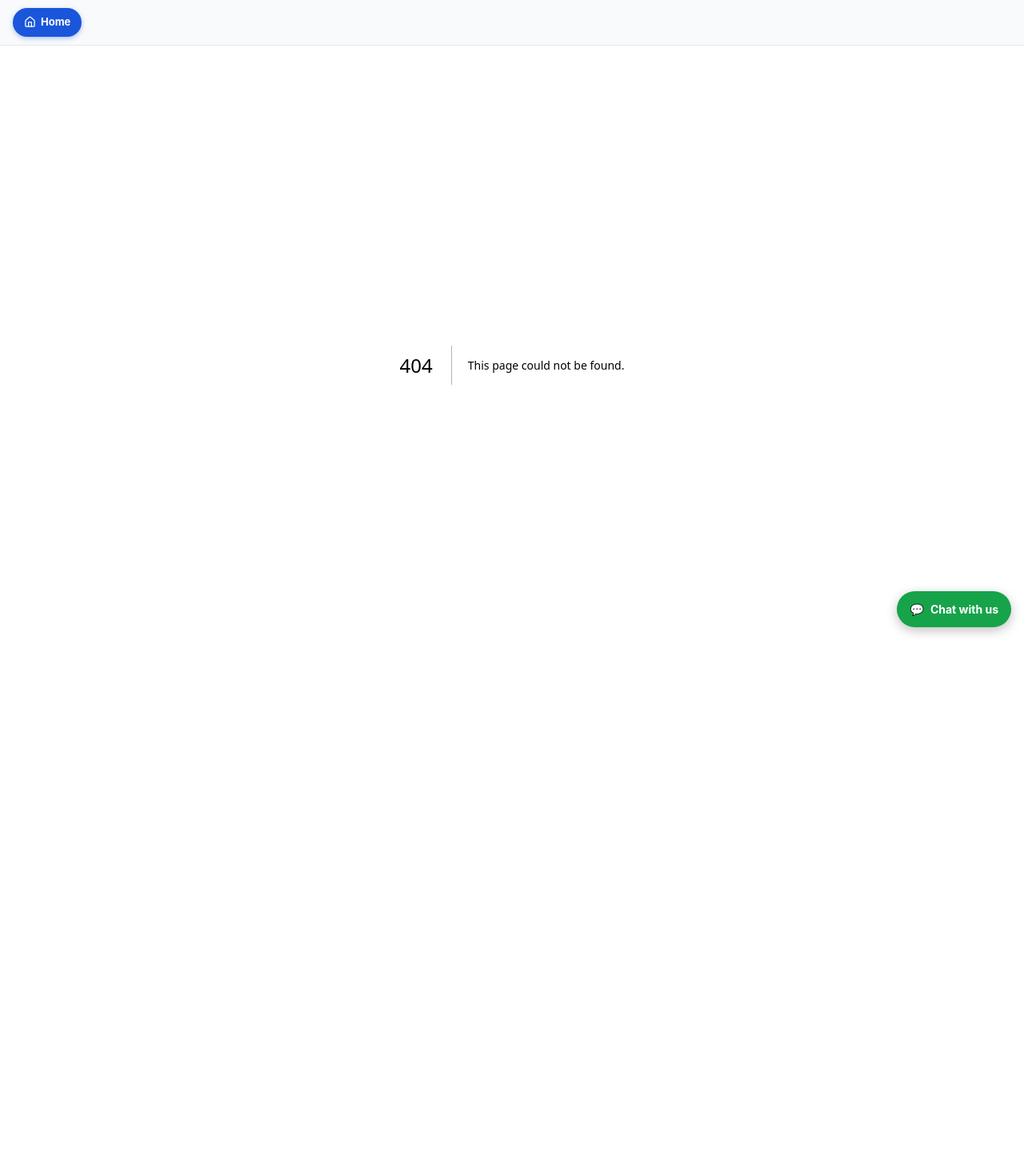
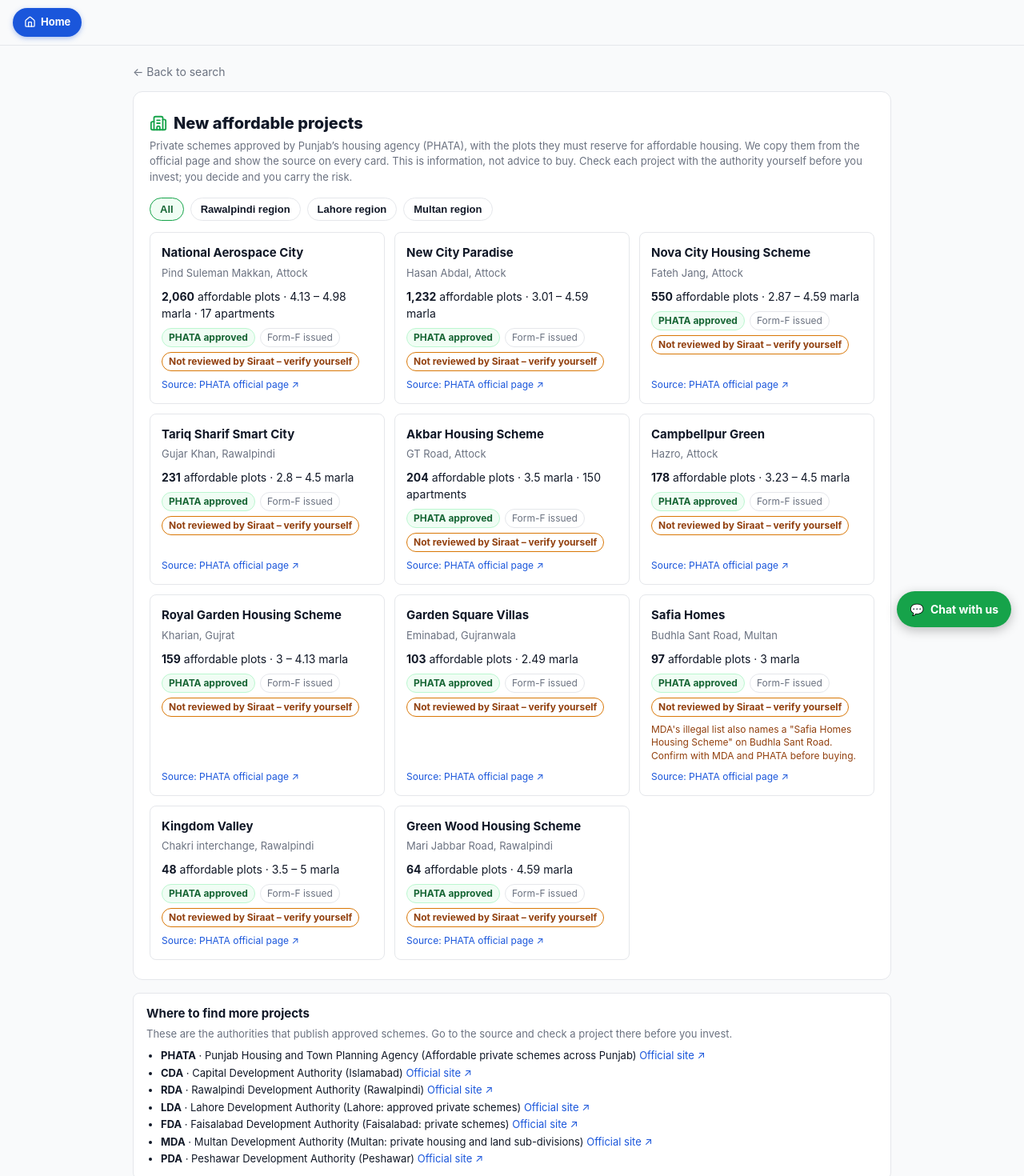
Before and after one commit to unaseer699/siraat, a Next.js app in the folder apps/frontend/: page /new-projects in a window 1280 px wide. Before the commit this address had no page. Shown: the top 1470 px of the page at 80% size. Before the commit the page ends 857 px from the top, so only its background shows below. Built offline with nearby package versions, Linux system fonts and the light colour scheme.

Commit message:
Move new projects to its own /new-projects page with region filter and official sources; add home tile
Co-Authored-By: Claude Sonnet 5.5 <noreply@anthropic.com>
Claude-Session: https://claude.ai/code/session_01KhBca2remZ5WMqW53Dcwba

```diff
--- /dev/null
+++ b/apps/frontend/src/app/new-projects/page.tsx
@@ -0,0 +1,18 @@
+import type { Metadata } from 'next';
+import { BackLink } from '@/components/BackLink';
+import { NewProjects, ProjectSources } from '@/components/NewProjects';
+
+export const metadata: Metadata = {
+  title: 'New projects | Siraat',
+  description: 'Affordable housing projects published by official authorities, with the source on every project.',
+};
+
+export default function NewProjectsPage() {
+  return (
+    <main style={{ width: '100%', maxWidth: '980px', margin: '0 auto', padding: '24px 16px', display: 'flex', flexDirection: 'column', gap: '16px' }}>
+      <BackLink />
+      <NewProjects />
+      <ProjectSources />
+    </main>
+  );
+}
--- a/apps/frontend/src/app/page.tsx
+++ b/apps/frontend/src/app/page.tsx
@@ -27,7 +27,6 @@ import { parsePlotQuery, plotsPageHref } from '@/lib/queryFilters';
 import { PlotMatches } from '@/components/PlotMatches';
 import { SearchBar } from '@/components/SearchBar';
 import { SchemeCheck } from '@/components/SchemeCheck';
-import { NewProjects } from '@/components/NewProjects';
 import { ResultsPanel } from '@/components/ResultsPanel';
 import {
   TRUST_GREEN,
@@ -368,6 +367,7 @@ const CHECK_CSS = `
 .how-steps{display:grid;grid-template-columns:1fr;gap:14px;margin:0;padding:0;list-style:none}
 @media(min-width:700px){
 .check-grid{grid-template-columns:repeat(2,1fr);gap:16px}
+.check-tile:nth-child(3){grid-column:span 2}
 .how-steps{grid-template-columns:repeat(3,1fr);gap:18px}
 }
 `;
@@ -375,6 +375,7 @@ const CHECK_CSS = `
 const CHECK_TOOLS: { href: string; title: string; subtitle: string; color: string; icon: ComponentType<LucideProps> }[] = [
   { href: CHECK_SOCIETY_HREF, title: 'Check a Society', subtitle: 'Approval status and the documents behind it', color: TRUST_GREEN, icon: MapPin },
   { href: '/compare', title: 'Compare Societies', subtitle: 'Put 2–3 societies side by side', color: ACCENT_BLUE, icon: Scale },
+  { href: '/new-projects', title: 'New Projects', subtitle: 'Official affordable schemes, with sources', color: '#0d9488', icon: Building2 },
 ];
 
 const HOW_WE_VERIFY_STEPS: { title: string; text: string }[] = [
@@ -553,8 +554,6 @@ function HomeView() {
         <OnRecordLine stats={stats} />
       </section>
 
-      <NewProjects />
-
       <section
         id="how-we-verify"
         style={{
--- a/apps/frontend/src/components/NewProjects.tsx
+++ b/apps/frontend/src/components/NewProjects.tsx
@@ -2,21 +2,21 @@
 
 import { useState } from 'react';
 import { Building2 } from 'lucide-react';
-import { NEW_PROJECTS } from '@/lib/newProjects';
+import { NEW_PROJECTS, PROJECT_SOURCES } from '@/lib/newProjects';
 import { TRUST_GREEN, TRUST_GREEN_BG, TRUST_GREEN_BORDER, TRUST_GREEN_TEXT, WARNING_AMBER, RADIUS } from '@/styles/tokens';
 
-const FIRST = 4;
+const REGIONS = ['All', ...Array.from(new Set(NEW_PROJECTS.map((p) => p.region)))];
 const fmt = (n: number) => n.toLocaleString();
 
 // "New projects" for the home page. Official, regulator-published projects only.
 // Siraat has not reviewed them yet, and the section says so on every card.
 export function NewProjects() {
-  const [all, setAll] = useState(false);
-  const shown = all ? NEW_PROJECTS : NEW_PROJECTS.slice(0, FIRST);
+  const [region, setRegion] = useState('All');
+  const shown = region === 'All' ? NEW_PROJECTS : NEW_PROJECTS.filter((p) => p.region === region);
   return (
     <section
       id="new-projects"
-      style={{ width: '100%', maxWidth: '960px', background: '#fff', border: '1px solid var(--border)', borderRadius: RADIUS.lg, padding: '24px 20px' }}
+      style={{ width: '100%', background: '#fff', border: '1px solid var(--border)', borderRadius: RADIUS.lg, padding: '24px 20px' }}
     >
       <h2 style={{ fontSize: '20px', fontWeight: 800, margin: '0 0 4px', display: 'flex', alignItems: 'center', gap: '8px' }}>
         <Building2 size={22} color={TRUST_GREEN} aria-hidden="true" />
@@ -27,6 +27,19 @@ export function NewProjects() {
         We copy them from the official page and show the source on every card.
         This is information, not advice to buy. Check each project with the authority yourself before you invest; you decide and you carry the risk.
       </p>
+      <div role="group" aria-label="Region" style={{ display: 'flex', gap: '8px', flexWrap: 'wrap', marginBottom: '14px' }}>
+        {REGIONS.map((r) => (
+          <button
+            key={r}
+            type="button"
+            onClick={() => setRegion(r)}
+            aria-pressed={region === r}
+            style={{ padding: '6px 12px', borderRadius: '999px', fontSize: '13px', fontWeight: 700, cursor: 'pointer', border: `1px solid ${region === r ? TRUST_GREEN : 'var(--border)'}`, background: region === r ? TRUST_GREEN_BG : '#fff', color: region === r ? TRUST_GREEN_TEXT : 'var(--text)' }}
+          >
+            {r}
+          </button>
+        ))}
+      </div>
       <ul style={{ listStyle: 'none', margin: 0, padding: 0, display: 'grid', gap: '12px', gridTemplateColumns: 'repeat(auto-fill, minmax(260px, 1fr))' }}>
         {shown.map((p) => (
           <li key={p.name} style={{ border: '1px solid var(--border)', borderRadius: RADIUS.md, padding: '14px', display: 'flex', flexDirection: 'column', gap: '8px' }}>
@@ -64,15 +77,23 @@ export function NewProjects() {
           </li>
         ))}
       </ul>
-      {NEW_PROJECTS.length > FIRST && (
-        <button
-          type="button"
-          onClick={() => setAll((v) => !v)}
-          style={{ marginTop: '14px', background: 'none', border: 'none', color: 'var(--accent, #2563eb)', fontWeight: 700, cursor: 'pointer', padding: 0, fontSize: '14px' }}
-        >
-          {all ? 'Show fewer' : `Show all ${NEW_PROJECTS.length} projects`}
-        </button>
-      )}
     </section>
   );
 }
+
+export function ProjectSources() {
+  return (
+    <section aria-label="Other official sources" style={{ width: '100%', border: '1px solid var(--border)', borderRadius: RADIUS.md, padding: '14px 16px', background: '#fff', fontSize: '13px', lineHeight: 1.5 }}>
+      <h2 style={{ fontSize: '15px', fontWeight: 700, margin: '0 0 4px' }}>Where to find more projects</h2>
+      <p style={{ margin: '0 0 8px', color: 'var(--muted)' }}>These are the authorities that publish approved schemes. Go to the source and check a project there before you invest.</p>
+      <ul style={{ margin: 0, paddingLeft: '18px', display: 'flex', flexDirection: 'column', gap: '2px' }}>
+        {PROJECT_SOURCES.map((s) => (
+          <li key={s.short}>
+            <strong>{s.short}</strong> · {s.name} ({s.covers}){' '}
+            <a href={s.url} target="_blank" rel="noopener noreferrer">Official site ↗</a>
+          </li>
+        ))}
+      </ul>
+    </section>
+  );
+}
--- a/apps/frontend/src/lib/newProjects.ts
+++ b/apps/frontend/src/lib/newProjects.ts
@@ -35,3 +35,21 @@ export const NEW_PROJECTS: NewProject[] = [
   { ...base, name: 'Kingdom Valley', place: 'Chakri interchange, Rawalpindi', region: 'Rawalpindi region', areaKanal: 103, affordablePlots: 48, plotSizes: '3.5 – 5 marla' },
   { ...base, name: 'Green Wood Housing Scheme', place: 'Mari Jabbar Road, Rawalpindi', region: 'Rawalpindi region', areaKanal: 156, affordablePlots: 64, plotSizes: '4.59 marla' },
 ];
+
+// Official pages where new or approved projects are published. Links only.
+export interface ProjectSource {
+  short: string;
+  name: string;
+  covers: string;
+  url: string;
+}
+
+export const PROJECT_SOURCES: ProjectSource[] = [
+  { short: 'PHATA', name: 'Punjab Housing and Town Planning Agency', covers: 'Affordable private schemes across Punjab', url: 'https://phata.punjab.gov.pk/schemes' },
+  { short: 'CDA', name: 'Capital Development Authority', covers: 'Islamabad', url: 'https://www.cda.gov.pk/' },
+  { short: 'RDA', name: 'Rawalpindi Development Authority', covers: 'Rawalpindi', url: 'https://rda.gop.pk/' },
+  { short: 'LDA', name: 'Lahore Development Authority', covers: 'Lahore: approved private schemes', url: 'https://lda.gop.pk/approved-schemes' },
+  { short: 'FDA', name: 'Faisalabad Development Authority', covers: 'Faisalabad: private schemes', url: 'https://fda.gov.pk/schemes_private' },
+  { short: 'MDA', name: 'Multan Development Authority', covers: 'Multan: private housing and land sub-divisions', url: 'https://mda.punjab.gov.pk/private-housing-and-land-sub-division' },
+  { short: 'PDA', name: 'Peshawar Development Authority', covers: 'Peshawar', url: 'https://pda.kp.gov.pk/' },
+];
```
